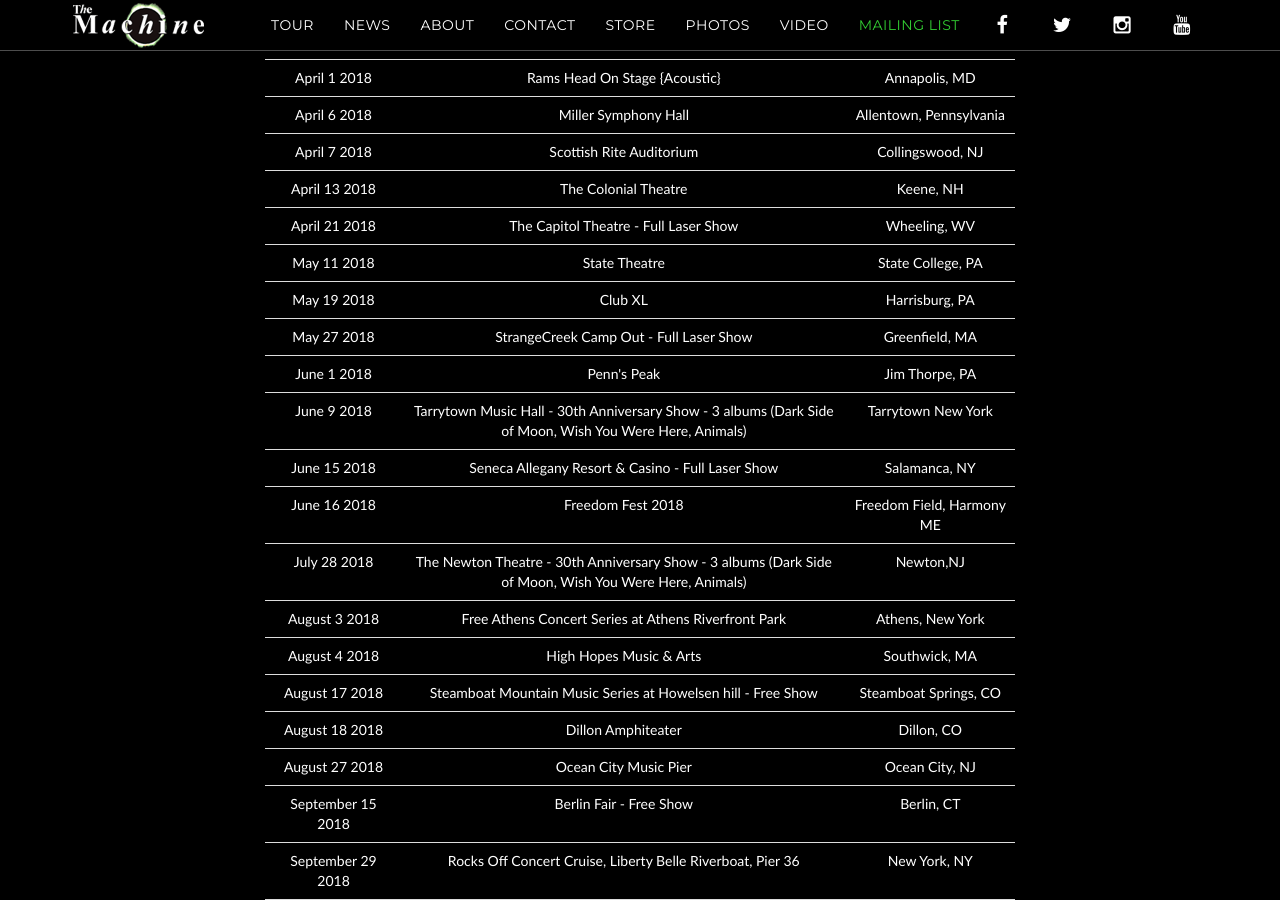
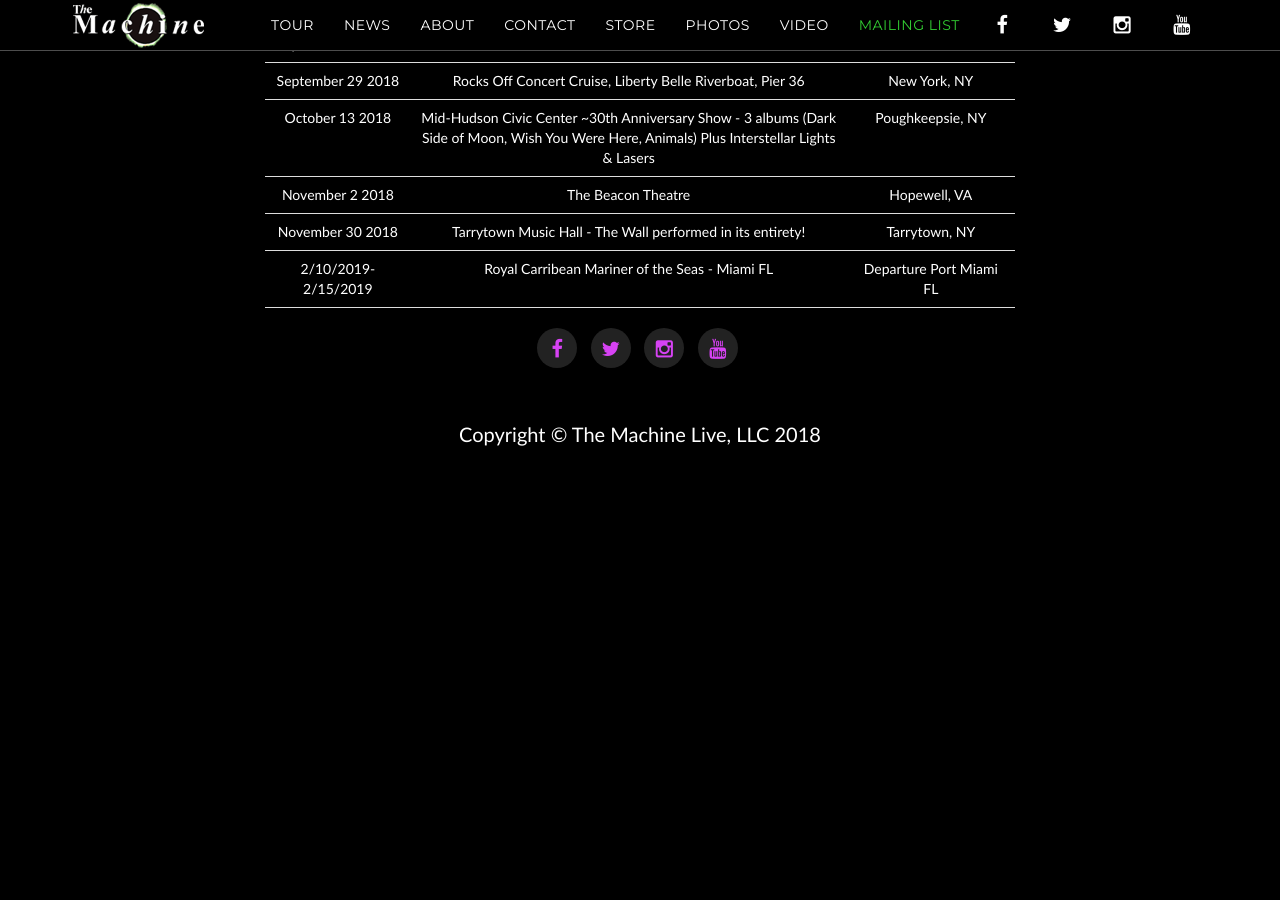
Before and after one commit to machineweb/machineweb.github.io, a Jekyll site: the page built from tourarchive/index.html, in a window 1280 px wide and 900 px high, scrolled down 28841 px. Built offline with Jekyll 4.4.1, drawn with Linux system fonts in a browser that asks for light colours; after the commit the page ends 29533 px from its top, so only the background shows below that.

Commit message:
New tour item

```diff
--- a/_data/tour.yml
+++ b/_data/tour.yml
@@ -3489,3 +3489,11 @@
     tickets-url: "https://tickets.tarrytownmusichall.org/default.asp?searchdate=11/1/2018&MonthSubmit=x"
     rsvp-url: "https://www.facebook.com/events/138713066999889/"
     order: "1543557600000"
+
+  - date: " 2/10/2019-2/15/2019"
+    venue: "Royal Carribean Mariner of the Seas - Miami FL"
+    venue-url: "http://onthebluecruise.com/"
+    location: "Departure Port Miami FL"
+    tickets-url: "http://onthebluecruise.com/"
+    rsvp-url: "https://www.facebook.com/events/180242679490272/"
+    order: "NaN"
```
